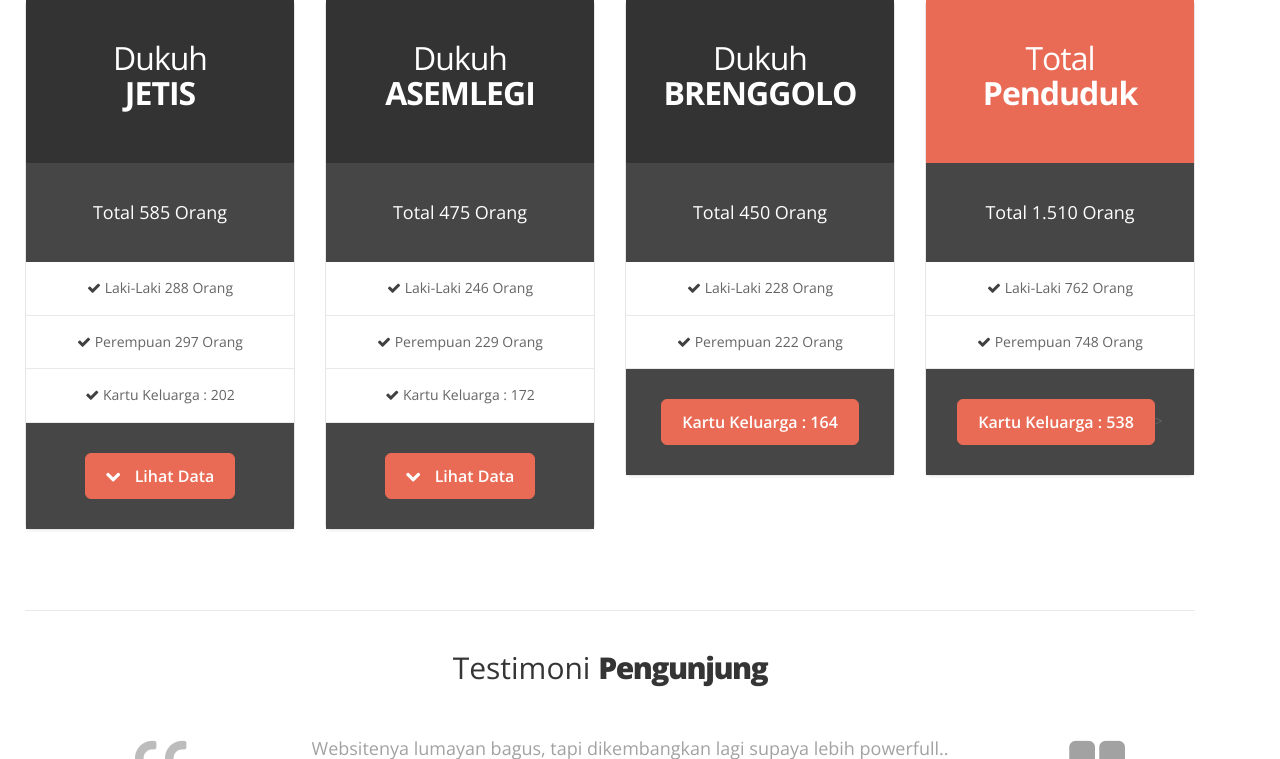
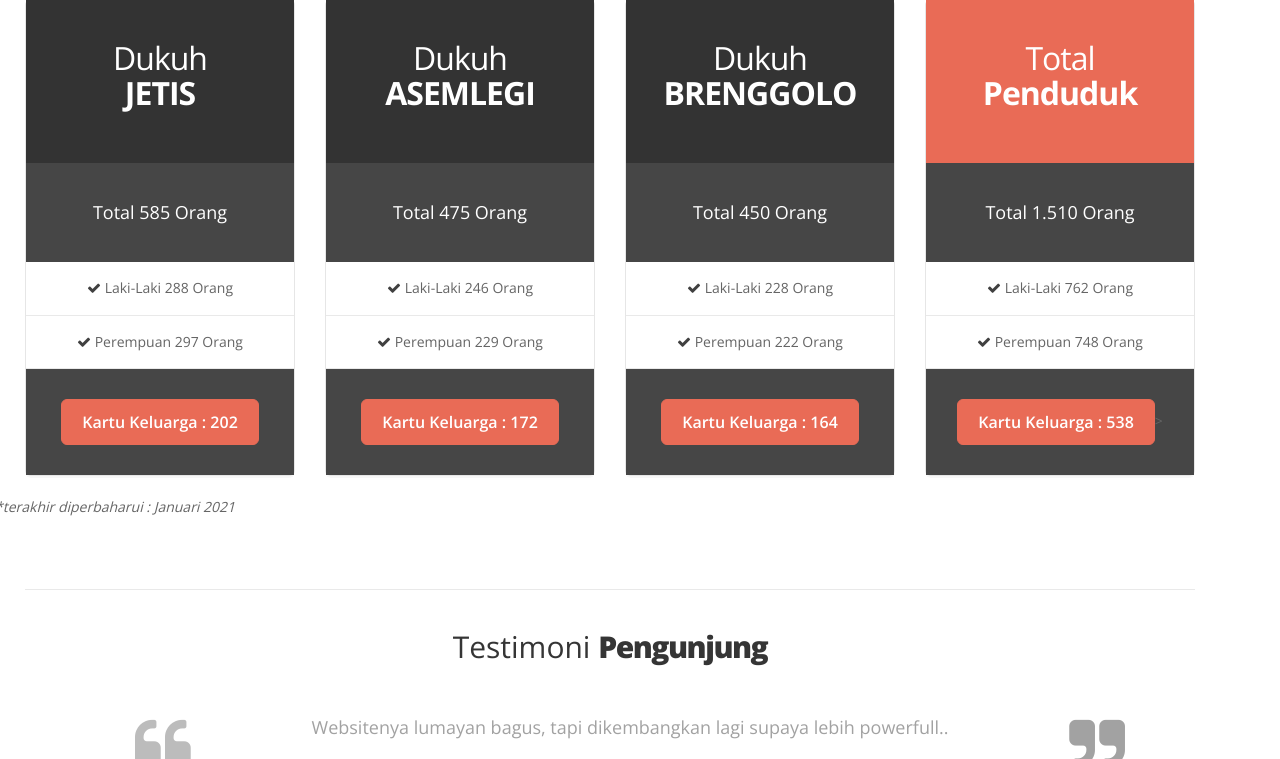
Before and after one commit to rikiwidiantoro/desa, a CodeIgniter app: page /desa/ in a window 1280 px wide. Shown: the part 3005-3764 px from the top of the page. Run offline with CodeIgniter, Linux system fonts and the light colour scheme; data comes from the database, SQL or seed files in the repository; some libraries are stand-ins or nearby versions.

Commit message:
update data penduduk

```diff
--- a/application/views/themes/jumlah-penduduk.php
+++ b/application/views/themes/jumlah-penduduk.php
@@ -25,12 +25,11 @@
                         <ul>
                             <li><i class="icon-ok"></i> Laki-Laki 288 Orang</li>
                             <li><i class="icon-ok"></i> Perempuan 297 Orang</li>
-                            <li><i class="icon-ok"></i> Kartu Keluarga : 202</li>
                         </ul>
                     </div>
                     <div class="pricing-action">
-                        <a href="#" class="btn btn-medium btn-theme"><i class="icon-chevron-down"></i>
-                            Lihat Data</a>
+                        <a href="#" class="btn btn-medium btn-theme">
+                        Kartu Keluarga : 202</a>
                     </div>
                 </div>
             </div>
@@ -47,12 +46,11 @@
                         <ul>
                             <li><i class="icon-ok"></i> Laki-Laki 246 Orang</li>
                             <li><i class="icon-ok"></i> Perempuan 229 Orang</li>
-                            <li><i class="icon-ok"></i> Kartu Keluarga : 172</li>
                         </ul>
                     </div>
                     <div class="pricing-action">
-                        <a href="#" class="btn btn-medium btn-theme"><i class="icon-chevron-down"></i>
-                            Lihat Data</a>
+                        <a href="#" class="btn btn-medium btn-theme">
+                        Kartu Keluarga : 172</a>
                     </div>
                 </div>
             </div>
@@ -100,8 +98,8 @@
                     </div>
                 </div>
             </div>
+            <p><i>           *terakhir diperbaharui : Januari 2021</i></p>
         </div>
-
     </div>
 
 </div>
```
